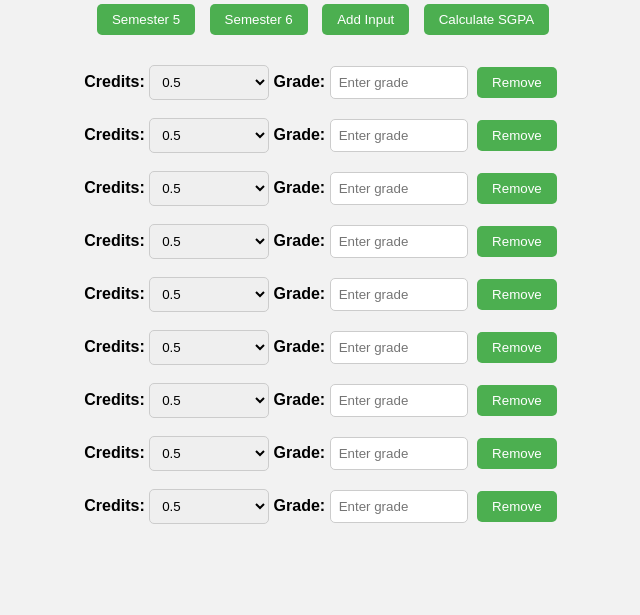
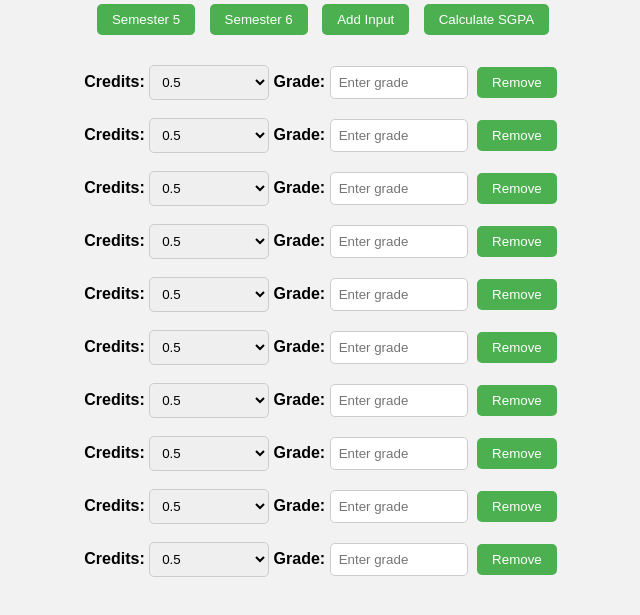
Before and after one commit to Sabarish-2/SGPA, a plain HTML site: page index.html in a window 1280 px wide. Shown: the part 79-694 px from the top of the page, without its empty margins (317-957 px from the left). Drawn offline with Linux system fonts and the light colour scheme.

Commit message:
10 subs for 6

```diff
--- a/index.html
+++ b/index.html
@@ -174,6 +174,19 @@
         <input type="text" class="gradeInput" id="gradeInput9" placeholder="Enter grade">
         <button class="btn" onclick="removeInput(this)">Remove</button>
     </div>
+    <div class="input-container">
+        <label for="credits10">Credits:</label>
+        <select class="credits" id="credits10">
+            <option value="0.5">0.5</option>
+            <option value="1">1</option>
+            <option value="2">2</option>
+            <option value="3">3</option>
+            <option value="4">4</option>
+        </select>
+        <label id="gradeLabel10" for="gradeInput10">Grade:</label>
+        <input type="text" class="gradeInput" id="gradeInput10" placeholder="Enter grade">
+        <button class="btn" onclick="removeInput(this)">Remove</button>
+    </div>
 
 <script>
 var inputCount = 5; // Set default number of inputs to 5
```
